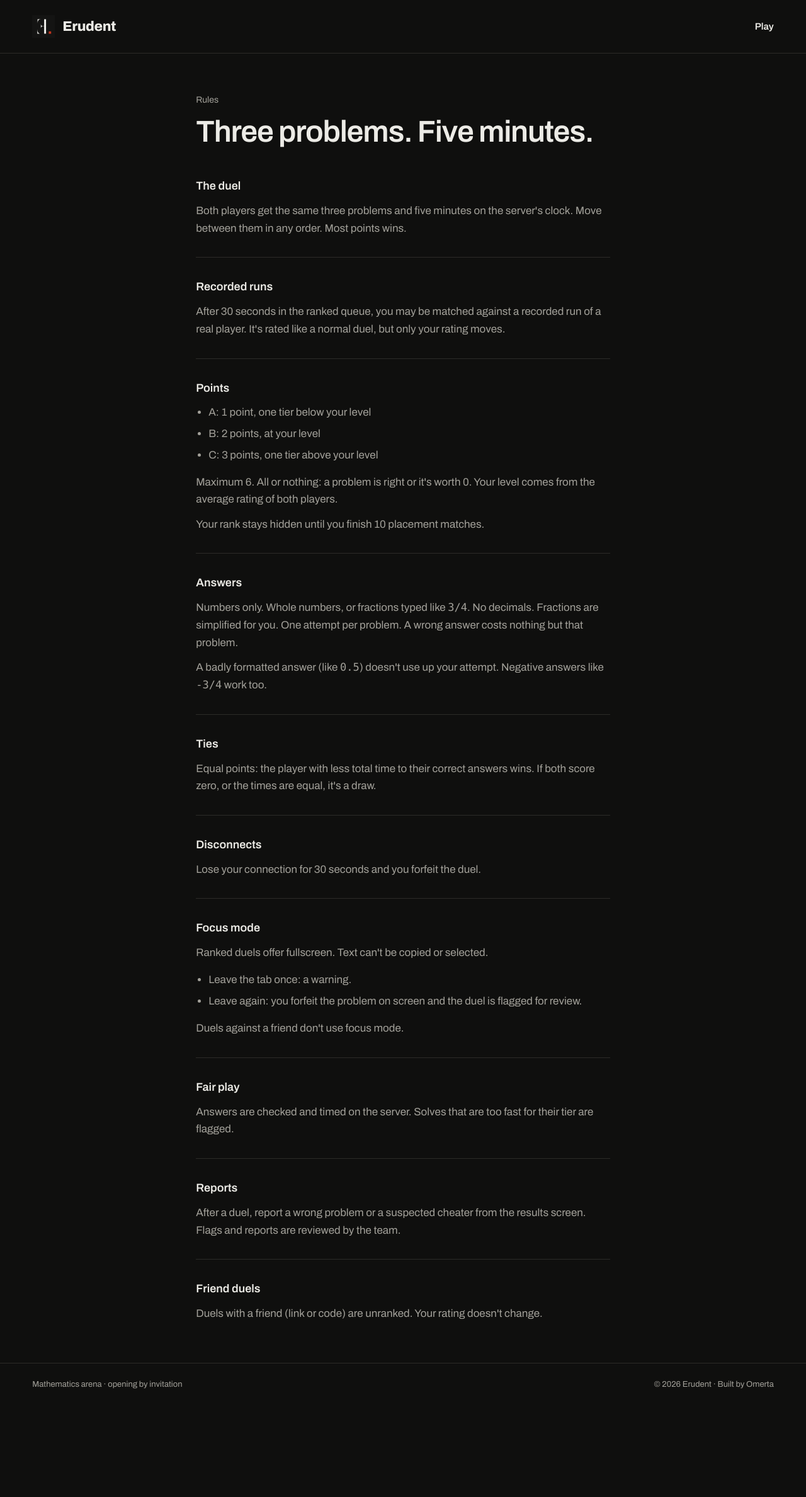
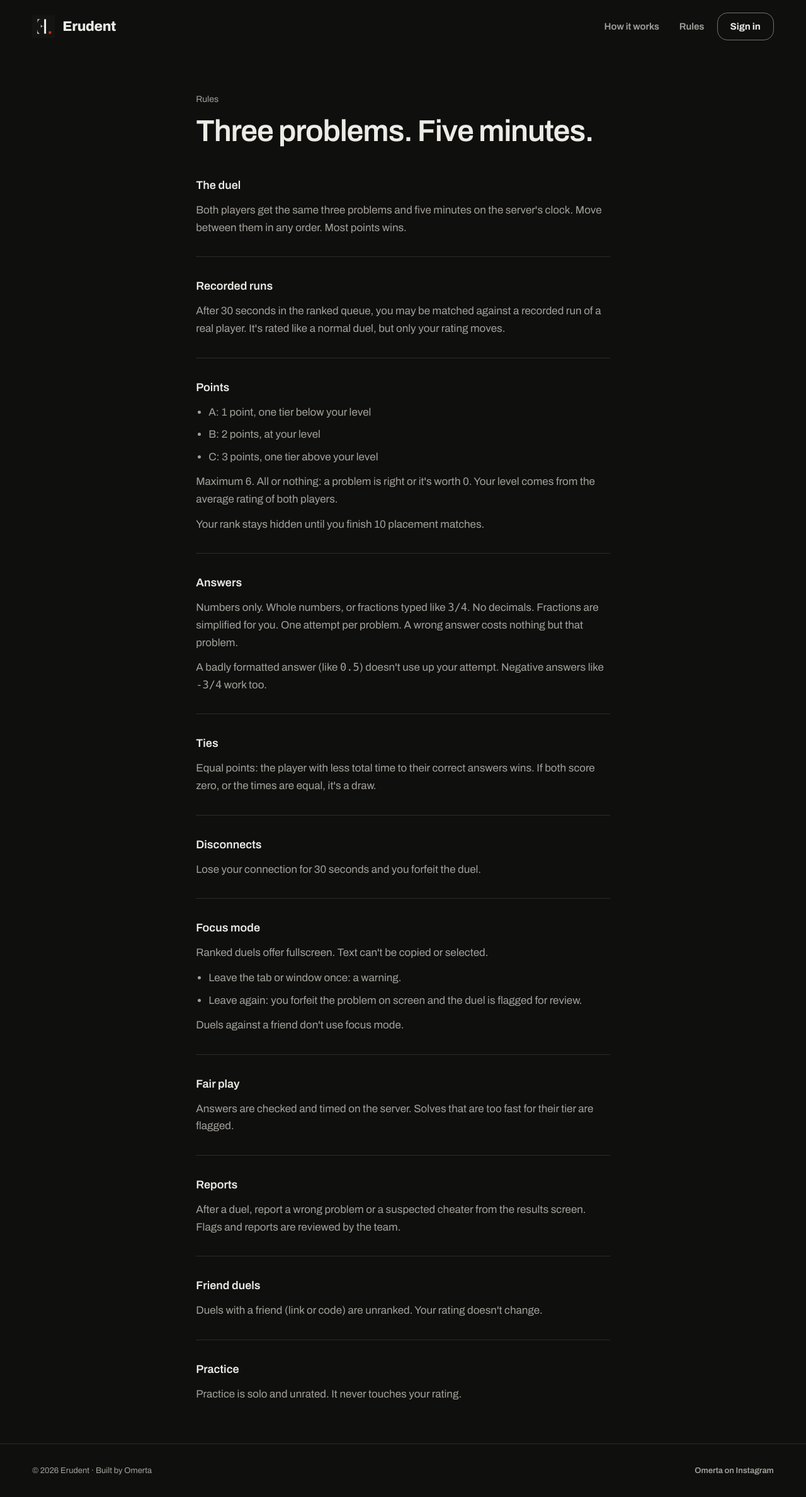
Before and after one commit to omertabuilds/erudent, a Next.js app: page /rules in a window 1280 px wide. Shown: the whole page at 63% size. Before the commit the page ends 2231 px from the top, so only its background shows below. Built offline with nearby package versions, Linux system fonts and the light colour scheme; no server answers.

Commit message:
Rules page: use shared header/footer, add nav link

```diff
--- a/src/app/rules/page.tsx
+++ b/src/app/rules/page.tsx
@@ -1,160 +1,94 @@
+import type { Metadata } from "next";
+import type { ReactNode } from "react";
+import SiteHeader, { gutter } from "@/components/SiteHeader";
+import SiteFooter from "@/components/SiteFooter";
 
-import Image from "next/image";
-import Link from "next/link";
-
-export const metadata = {
+export const metadata: Metadata = {
   title: "Rules — Erudent",
 };
+
+function Rule({ title, first, children }: { title: string; first?: boolean; children: ReactNode }) {
+  return (
+    <section className={first ? "" : "border-t border-hairline pt-8"}>
+      <h2 className="mb-3 text-lg font-semibold">{title}</h2>
+      <div className="space-y-3 leading-relaxed text-ink-muted">{children}</div>
+    </section>
+  );
+}
 
 export default function RulesPage() {
   return (
     <div className="flex min-h-screen flex-col bg-paper font-ui text-[17px] leading-[26px] text-ink">
-      <header className="flex items-center justify-between gap-3 border-b border-hairline py-5 px-[clamp(20px,4vw,56px)]">
-        <Link href="/" className="flex min-h-11 items-center gap-3">
-          <Image
-            src="/logos/erudent-mark-small.svg"
-            alt=""
-            width={36}
-            height={36}
-            className="block size-9"
-          />
-          <span className="text-[22px] leading-none font-extrabold tracking-[-0.02em]">
-            Erudent
-          </span>
-        </Link>
-        <Link
-          href="/play"
-          className="inline-flex min-h-11 items-center text-[15px] font-semibold underline-offset-4 hover:underline"
-        >
-          Play
-        </Link>
-      </header>
+      <SiteHeader />
 
-      <main className="mx-auto w-full max-w-[760px] px-[clamp(20px,4vw,56px)] py-12 sm:py-16">
-        <p className="mb-4 text-sm text-ink-muted">
-          Rules
-        </p>
-
-        <h1 className="text-4xl font-semibold tracking-tight sm:text-5xl">
-          Three problems. Five minutes.
-        </h1>
+      <main className={`mx-auto w-full max-w-[760px] flex-[1_0_auto] py-12 sm:py-16 ${gutter}`}>
+        <p className="mb-4 text-sm text-ink-muted">Rules</p>
+        <h1 className="text-4xl font-semibold tracking-tight sm:text-5xl">Three problems. Five minutes.</h1>
 
         <div className="mt-12 space-y-8">
-          <section>
-            <h2 className="mb-3 text-lg font-semibold">
-              The duel
-            </h2>
-            <p className="leading-relaxed text-ink-muted">
-              Both players get the same three problems and five minutes on the server&apos;s clock. Move between them in any order. Most points wins.
-            </p>
-          </section>
+          <Rule title="The duel" first>
+            <p>Both players get the same three problems and five minutes on the server&apos;s clock. Move between them in any order. Most points wins.</p>
+          </Rule>
 
-          <section className="border-t border-hairline pt-8">
-            <h2 className="mb-3 text-lg font-semibold">
-              Recorded runs
-            </h2>
-            <p className="leading-relaxed text-ink-muted">
-              After 30 seconds in the ranked queue, you may be matched against a recorded run of a real player. It&apos;s rated like a normal duel, but only your rating moves.
-            </p>
-          </section>
+          <Rule title="Recorded runs">
+            <p>After 30 seconds in the ranked queue, you may be matched against a recorded run of a real player. It&apos;s rated like a normal duel, but only your rating moves.</p>
+          </Rule>
 
-          <section className="border-t border-hairline pt-8">
-            <h2 className="mb-3 text-lg font-semibold">
-              Points
-            </h2>
-            <ul className="mb-4 list-disc space-y-2 pl-5 tabular-nums lining-nums text-ink-muted">
+          <Rule title="Points">
+            <ul className="list-disc space-y-2 pl-5 tabular-nums lining-nums">
               <li>A: 1 point, one tier below your level</li>
               <li>B: 2 points, at your level</li>
               <li>C: 3 points, one tier above your level</li>
             </ul>
-            <p className="leading-relaxed text-ink-muted">
-              Maximum 6. All or nothing: a problem is right or it&apos;s worth 0. Your level comes from the average rating of both players.
+            <p>Maximum 6. All or nothing: a problem is right or it&apos;s worth 0. Your level comes from the average rating of both players.</p>
+            <p>Your rank stays hidden until you finish 10 placement matches.</p>
+          </Rule>
+
+          <Rule title="Answers">
+            <p>
+              Numbers only. Whole numbers, or fractions typed like <code>3/4</code>. No decimals. Fractions are simplified for you. One attempt per problem. A wrong answer costs nothing but that problem.
             </p>
-            <p className="mt-3 leading-relaxed text-ink-muted">
-              Your rank stays hidden until you finish 10 placement matches.
-            </p>
-          </section>
-
-          <section className="border-t border-hairline pt-8">
-            <h2 className="mb-3 text-lg font-semibold">
-              Answers
-            </h2>
-            <p className="leading-relaxed text-ink-muted">
-              Numbers only. Whole numbers, or fractions typed like{" "}
-              <code>3/4</code>. No decimals. Fractions are simplified for you. One attempt per problem. A wrong answer costs nothing but that problem.
-            </p>
-            <p className="mt-3 leading-relaxed text-ink-muted">
+            <p>
               A badly formatted answer (like <code>0.5</code>) doesn&apos;t use up your attempt. Negative answers like <code>-3/4</code> work too.
             </p>
-          </section>
+          </Rule>
 
-          <section className="border-t border-hairline pt-8">
-            <h2 className="mb-3 text-lg font-semibold">
-              Ties
-            </h2>
-            <p className="leading-relaxed text-ink-muted">
-              Equal points: the player with less total time to their correct answers wins. If both score zero, or the times are equal, it&apos;s a draw.
-            </p>
-          </section>
+          <Rule title="Ties">
+            <p>Equal points: the player with less total time to their correct answers wins. If both score zero, or the times are equal, it&apos;s a draw.</p>
+          </Rule>
 
-          <section className="border-t border-hairline pt-8">
-            <h2 className="mb-3 text-lg font-semibold">
-              Disconnects
-            </h2>
-            <p className="leading-relaxed text-ink-muted">
-              Lose your connection for 30 seconds and you forfeit the duel.
-            </p>
-          </section>
+          <Rule title="Disconnects">
+            <p>Lose your connection for 30 seconds and you forfeit the duel.</p>
+          </Rule>
 
-          <section className="border-t border-hairline pt-8">
-            <h2 className="mb-3 text-lg font-semibold">
-              Focus mode
-            </h2>
-            <p className="mb-4 leading-relaxed text-ink-muted">
-              Ranked duels offer fullscreen. Text can&apos;t be copied or selected.
-            </p>
-            <ul className="mb-4 list-disc space-y-2 pl-5 text-ink-muted">
-              <li>Leave the tab once: a warning.</li>
+          <Rule title="Focus mode">
+            <p>Ranked duels offer fullscreen. Text can&apos;t be copied or selected.</p>
+            <ul className="list-disc space-y-2 pl-5">
+              <li>Leave the tab or window once: a warning.</li>
               <li>Leave again: you forfeit the problem on screen and the duel is flagged for review.</li>
             </ul>
-            <p className="leading-relaxed text-ink-muted">
-              Duels against a friend don&apos;t use focus mode.
-            </p>
-          </section>
+            <p>Duels against a friend don&apos;t use focus mode.</p>
+          </Rule>
 
-          <section className="border-t border-hairline pt-8">
-            <h2 className="mb-3 text-lg font-semibold">
-              Fair play
-            </h2>
-            <p className="leading-relaxed text-ink-muted">
-              Answers are checked and timed on the server. Solves that are too fast for their tier are flagged.
-            </p>
-          </section>
+          <Rule title="Fair play">
+            <p>Answers are checked and timed on the server. Solves that are too fast for their tier are flagged.</p>
+          </Rule>
 
-          <section className="border-t border-hairline pt-8">
-            <h2 className="mb-3 text-lg font-semibold">
-              Reports
-            </h2>
-            <p className="leading-relaxed text-ink-muted">
-              After a duel, report a wrong problem or a suspected cheater from the results screen. Flags and reports are reviewed by the team.
-            </p>
-          </section>
+          <Rule title="Reports">
+            <p>After a duel, report a wrong problem or a suspected cheater from the results screen. Flags and reports are reviewed by the team.</p>
+          </Rule>
 
-          <section className="border-t border-hairline pt-8">
-            <h2 className="mb-3 text-lg font-semibold">
-              Friend duels
-            </h2>
-            <p className="leading-relaxed text-ink-muted">
-              Duels with a friend (link or code) are unranked. Your rating doesn&apos;t change.
-            </p>
-          </section>
+          <Rule title="Friend duels">
+            <p>Duels with a friend (link or code) are unranked. Your rating doesn&apos;t change.</p>
+          </Rule>
+
+          <Rule title="Practice">
+            <p>Practice is solo and unrated. It never touches your rating.</p>
+          </Rule>
         </div>
       </main>
 
-      <footer className="flex flex-wrap justify-between gap-2 border-t border-hairline py-5 text-[13px] text-ink-muted px-[clamp(20px,4vw,56px)]">
-        <span>Mathematics arena · opening by invitation</span>
-        <span>© 2026 Erudent · Built by Omerta</span>
-      </footer>
+      <SiteFooter />
     </div>
   );
 }
--- a/src/components/SiteHeader.tsx
+++ b/src/components/SiteHeader.tsx
@@ -44,6 +44,9 @@ export function SiteHeaderView({ state }: { state: HeaderState }) {
         <a href="/#how-it-works" className={`${link} ${state === "no-access" ? "max-sm:hidden" : ""}`}>
           How it works
         </a>
+        <Link href="/rules" className={`${link} ${state === "no-access" ? "max-sm:hidden" : ""}`}>
+  Rules
+</Link>
         {state === "signed-out" && (
           <Link href="/login?next=/play" className={action}>
             Sign in
```
